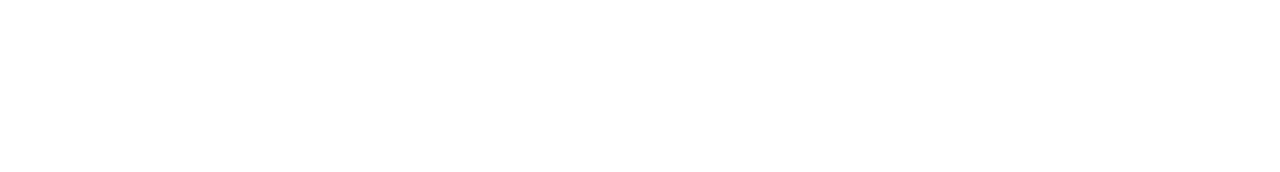
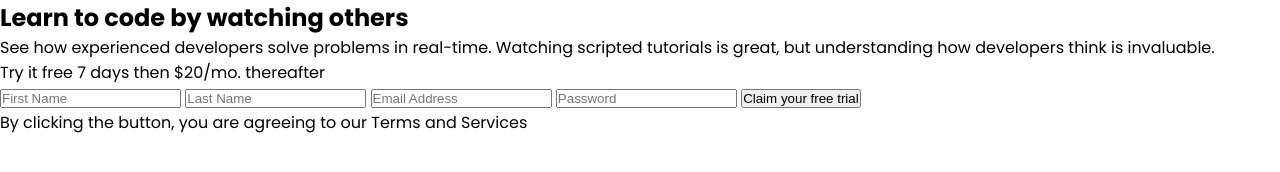
Before and after one commit to thomaserdmenger/intro-component, a plain HTML site: page index.html in a window 1280 px wide. Drawn offline with Linux system fonts and the light colour scheme.

Commit message:
Add html structure

```diff
--- a/index.html
+++ b/index.html
@@ -19,5 +19,50 @@
     <link rel="stylesheet" href="./style.css" />
     <title>Intro Component</title>
   </head>
-  <body></body>
+  <body>
+    <main>
+      <section>
+        <div class="header">
+          <h1>Learn to code by watching others</h1>
+          <p>
+            See how experienced developers solve problems in real-time. Watching
+            scripted tutorials is great, but understanding how developers think
+            is invaluable.
+          </p>
+        </div>
+        <div class="main">
+          <div class="offer">Try it free 7 days then $20/mo. thereafter</div>
+          <form class="form" action="#">
+            <input
+              class="form-input-firstname"
+              type="text"
+              placeholder="First Name"
+            />
+            <input
+              class="form-input-lastname"
+              type="text"
+              placeholder="Last Name"
+            />
+            <input
+              class="form-input-email"
+              type="email"
+              placeholder="Email Address"
+            />
+            <input
+              class="form-input-password"
+              type="password"
+              placeholder="Password"
+            />
+            <button type="submit">Claim your free trial</button>
+          </form>
+          <div class="terms">
+            <p class="terms-text">
+              By clicking the button, you are agreeing to our
+              <span class="terms-red">Terms and Services</span>
+            </p>
+          </div>
+        </div>
+      </section>
+    </main>
+  </body>
 </html>
```
